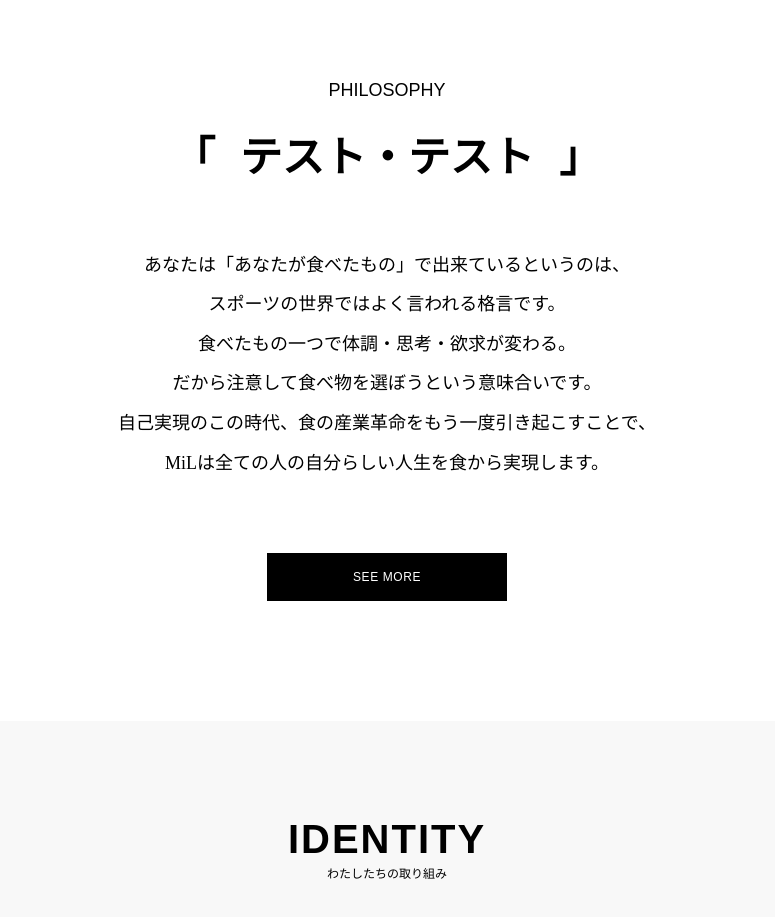
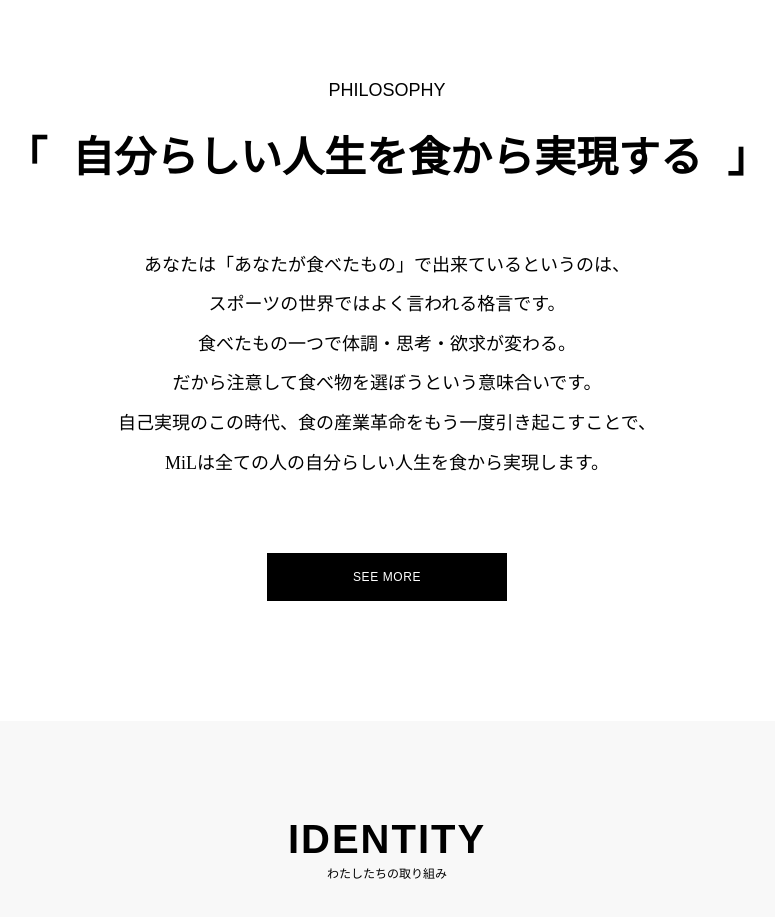
Before and after one commit to ichi-iwata/mill-trace, a plain HTML site: page index.html in a window 1280 px wide. Shown: the part 800-1717 px from the top of the page, without its empty margins (253-1028 px from the left). Drawn offline with Linux system fonts and the light colour scheme; some packages are replaced by stand-ins of ours; a web font is replaced by a local one.

Commit message:
Revert "テスト"
This reverts commit 7cebb3e7463033996017bc500beaef49b74fb345.

```diff
--- a/index.html
+++ b/index.html
@@ -39,7 +39,7 @@
 
   <div class="main-masseage-area">
     <p class="section-title">PHILOSOPHY</p>
-    <h1 class="jp-main-catch">テスト・テスト</h1>
+    <h1 class="jp-main-catch">自分らしい人生を食から実現する</h1>
     <p class="main-catch-text">あなたは「あなたが食べたもの」で出来ているというのは、<br>
       スポーツの世界ではよく言われる格言です。<br>
       食べたもの一つで体調・思考・欲求が変わる。<br>
```
